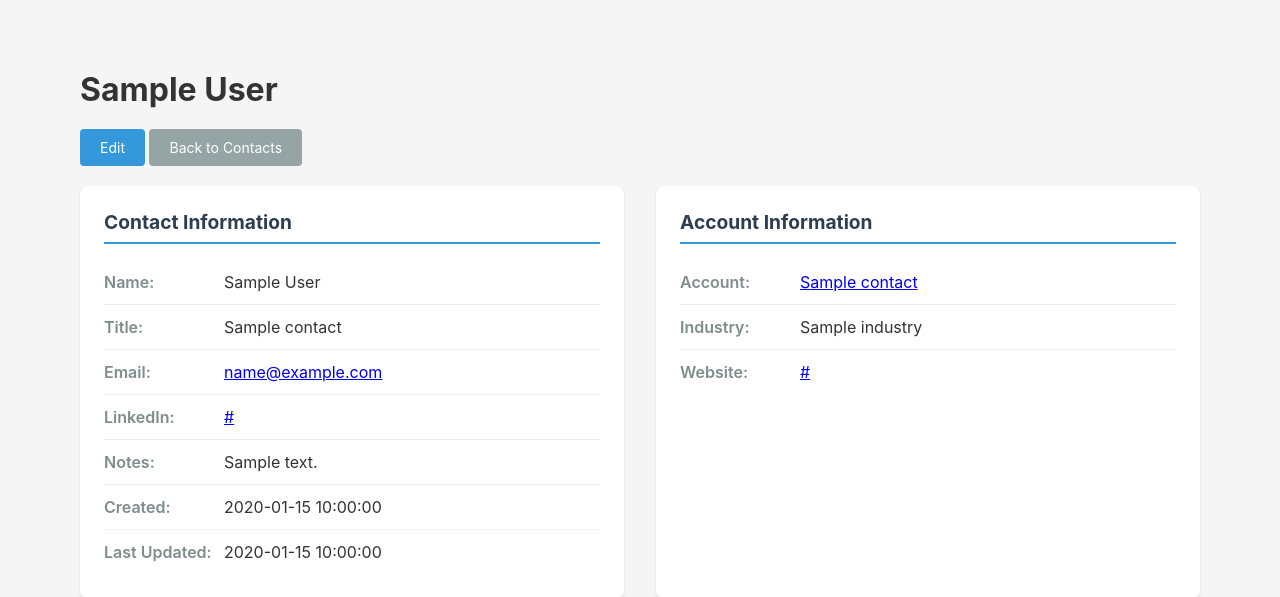
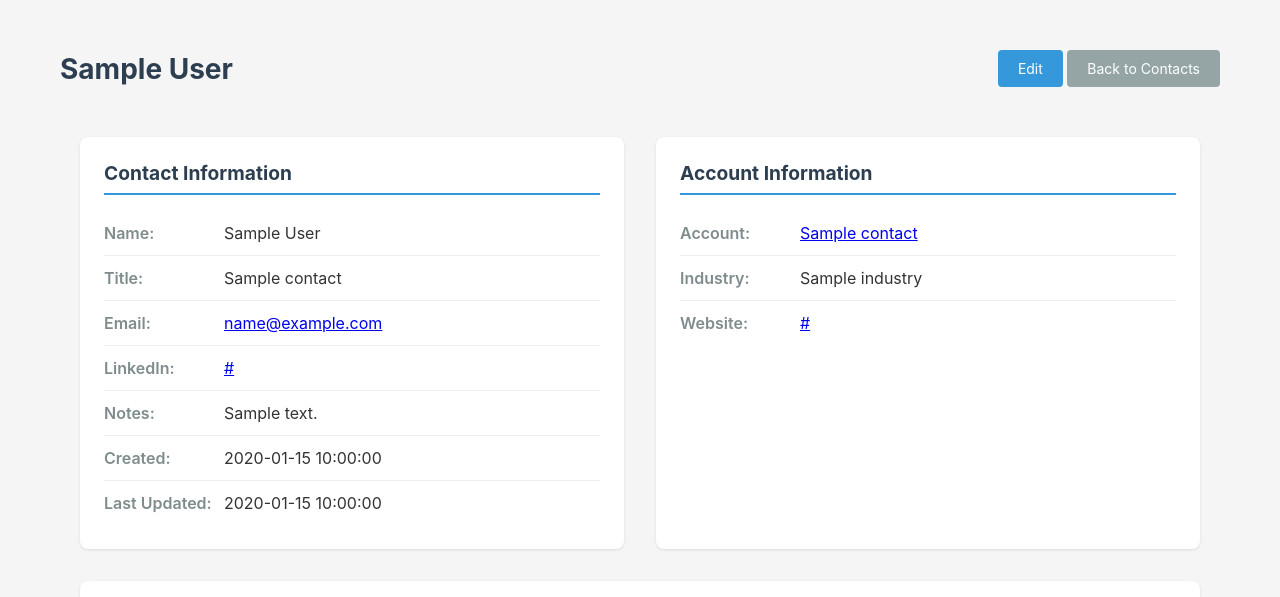
Before and after one commit to cherevik/AnyCRM, a FastAPI app: template templates/contact_detail.html in a window 1280 px wide. Shown: the part 116-713 px from the top of the page. Run offline with FastAPI, Linux system fonts and the light colour scheme; the template is opened without the code that fills it: most values are stand-ins (such as "Sample title", 1, 10 or a date in 2020).

Commit message:
Improved layout

```diff
--- a/templates/contact_detail.html
+++ b/templates/contact_detail.html
@@ -3,15 +3,15 @@
 {% block title %}{{ contact.first_name }} {{ contact.last_name }}{% endblock %}
 
 {% block content %}
+<div class="page-header">
+    <h2>{{ contact.first_name }} {{ contact.last_name }}</h2>
+    <div>
+        <a href="/contacts/{{ contact.id }}/edit?next={{ request.url.path }}" class="btn">Edit</a>
+        <a href="{{ request.query_params.get('next', '/contacts') }}" class="btn btn-secondary">Back to Contacts</a>
+    </div>
+</div>
+
 <div class="container">
-    <div class="header">
-        <h1>{{ contact.first_name }} {{ contact.last_name }}</h1>
-        <div style="margin: 20px 0;">
-            <a href="/contacts/{{ contact.id }}/edit?next={{ request.url.path }}" class="btn">Edit</a>
-            <a href="{{ request.query_params.get('next', '/contacts') }}" class="btn btn-secondary">Back to Contacts</a>
-        </div>
-    </div>
-
     <div class="details-grid">
         <div class="details-section">
             <h2>Contact Information</h2>
```
